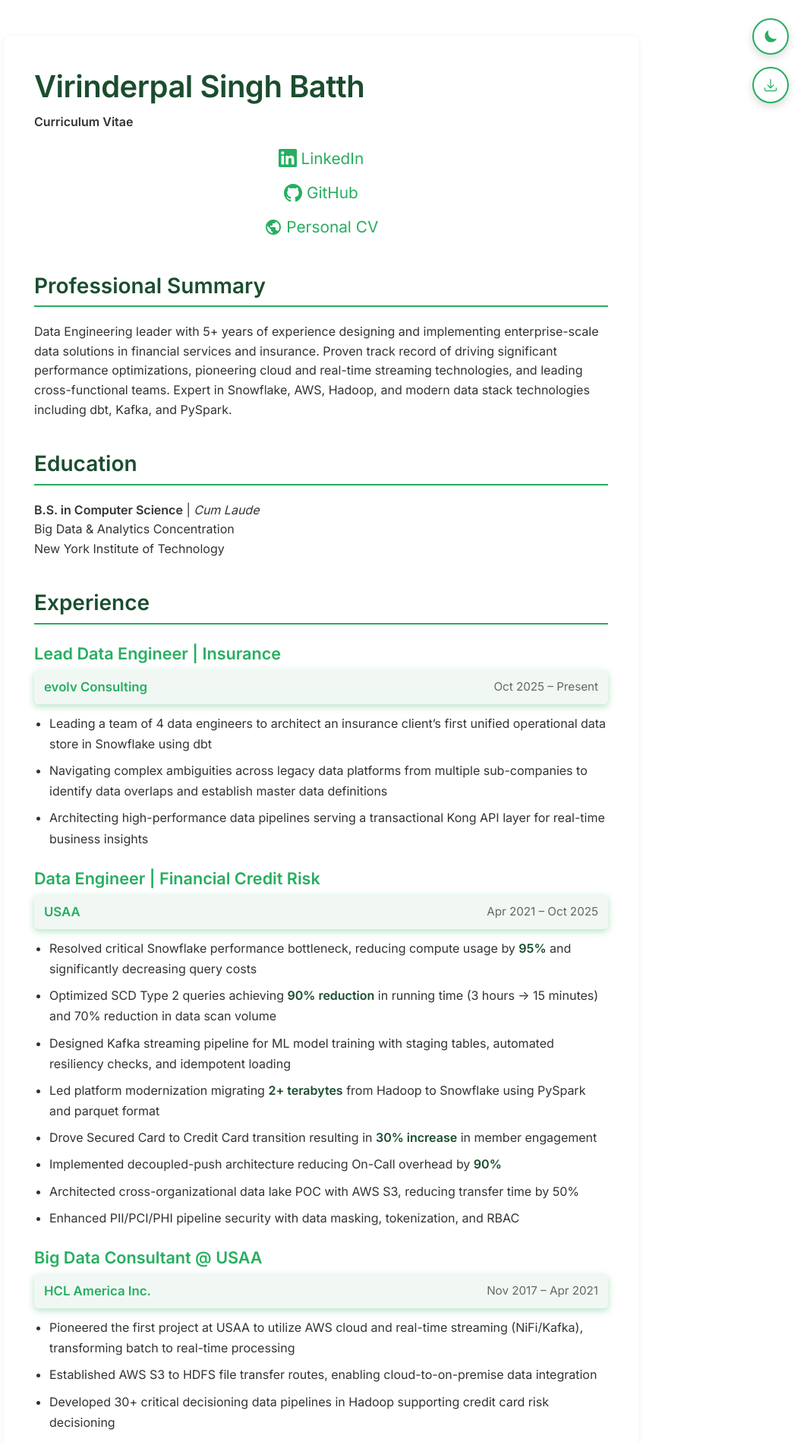
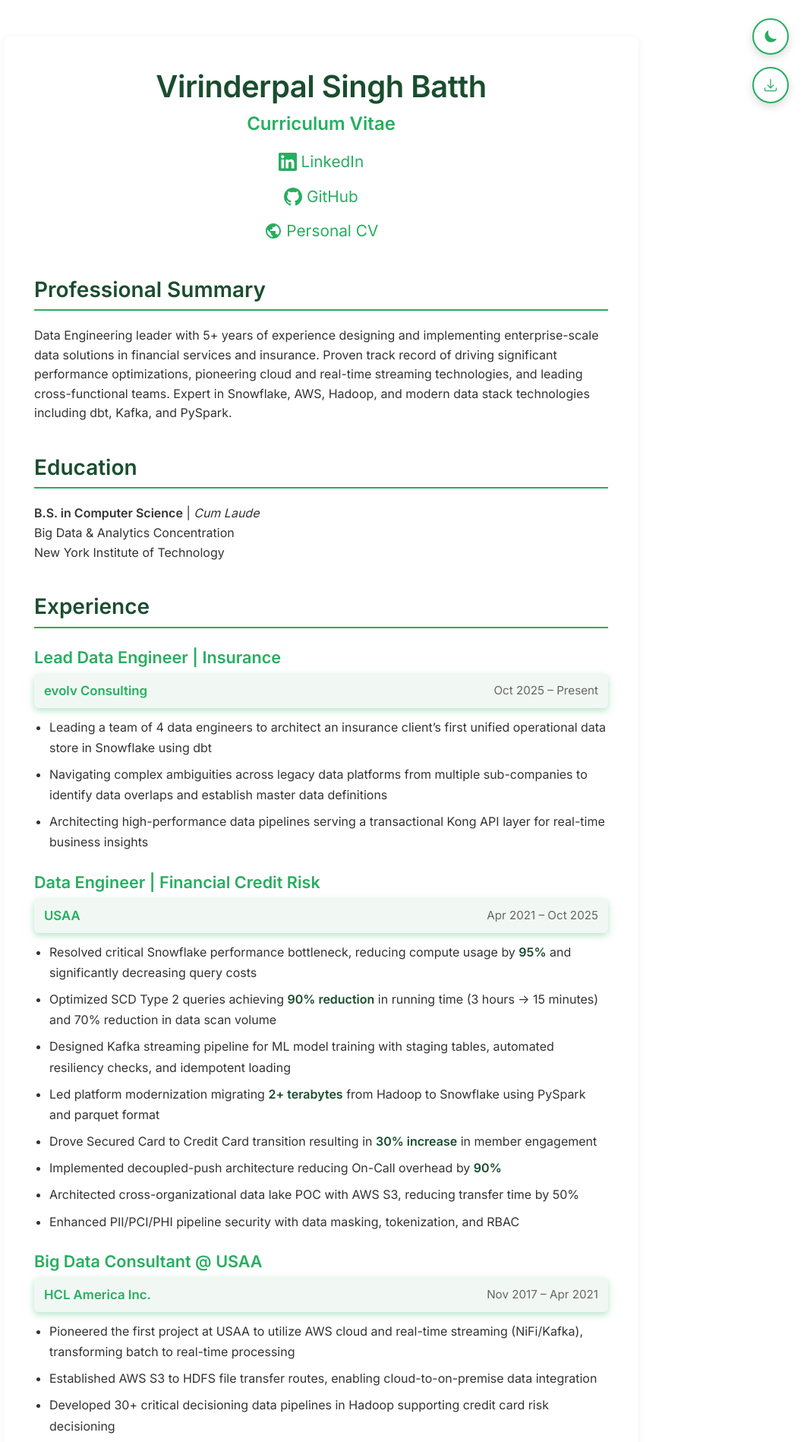
Before and after one commit to vsbatth6/vsbatth6.github.io, a Jekyll site: the page built from index.md, in a window 1280 px wide. Shown: the top 1898 px of the page at 76% size, without its empty margins (217-1280 px from the left). Built offline with Jekyll 4.4.1, drawn with Linux system fonts in a browser that asks for light colours.

Commit message:
Center name/title and increase title font size
- Center name (h1) and title on mobile/desktop
- Increase title font size to 1.5rem on screen
- Increase title font size to 16pt for print

```diff
--- a/assets/css/style.css
+++ b/assets/css/style.css
@@ -231,15 +231,17 @@ h3 {
    Header Styles
    =========================== */
 
-.content > h1:first-child {
+.content > h1:first-child,
+.card:first-child h1 {
     text-align: center;
     color: var(--primary-color);
     margin-bottom: 0.25rem;
 }
 
-.content > p:first-of-type {
+.content > p:first-of-type,
+.card:first-child > p:first-of-type {
     text-align: center;
-    font-size: 1.2rem;
+    font-size: 1.5rem;
     font-weight: 500;
     color: var(--secondary-color);
     margin-bottom: 0.75rem;
@@ -639,9 +641,10 @@ h2:last-of-type + ul li {
         margin-bottom: 0.25rem;
     }
 
-    .content > p:first-of-type {
+    .content > p:first-of-type,
+    .card:first-child > p:first-of-type {
         text-align: left !important;
-        font-size: 14pt;
+        font-size: 16pt;
         color: #000 !important;
         margin-bottom: 1rem;
     }
```
